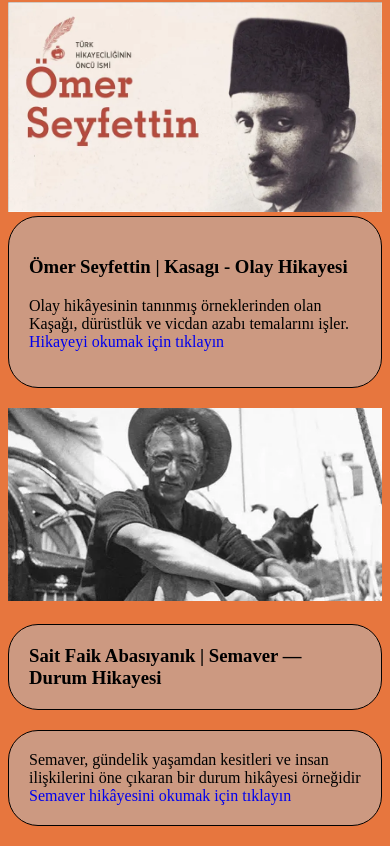
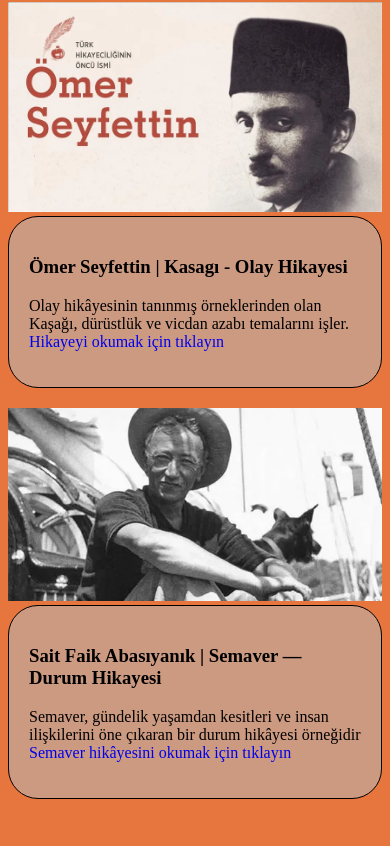
Before and after one commit to osmosssm/Yayimlama-denemesi, a plain HTML site: page hikaye.html in a window 390 px wide. Shown: the part 599-1445 px from the top of the page. After the commit the page ends 1418 px from the top, so only its background shows below. Drawn offline with Linux system fonts and the light colour scheme.

Commit message:
Add files via upload

```diff
--- a/hikaye.html
+++ b/hikaye.html
@@ -55,9 +55,9 @@
         <img src="fotograflar/saitgenis.webp" alt="Sait Faik Abasıyanık" class="resim">
     </a>
 
-    <div>
-        <h3 class="yazı">Sait Faik Abasıyanık | Semaver — Durum Hikayesi </h3>
-        <p class="yazı">
+    <div class="yazı">
+        <h3 >Sait Faik Abasıyanık | Semaver — Durum Hikayesi </h3>
+        <p>
             Semaver, gündelik yaşamdan kesitleri ve insan ilişkilerini
              öne çıkaran bir durum hikâyesi örneğidir
           <a href="https://art-isanat.com.tr/library/stories/sait-faik-abasiyanik/semaver" target="_blank" rel="noopener noreferrer">
--- a/tasarım.css
+++ b/tasarım.css
@@ -108,6 +108,10 @@ a
     align-items: center;
     gap: 12px;
   }
+  .kart:hover
+  {
+    transform: scale(1)
+  }
 }
 
 @media (min-width: 1200px) {
```
